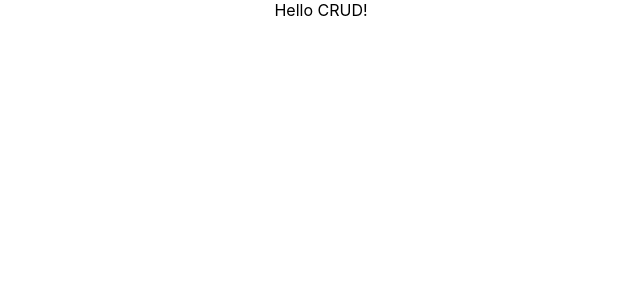
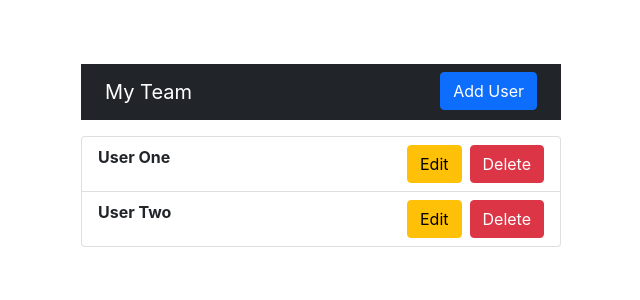
Before and after one commit to asifhjahid/react-crud-app, a React (Create React App) app: page / in a window 1280 px wide. Shown: the top 300 px of the page, without its empty margins (319-959 px from the left). Built offline with nearby package versions, Linux system fonts and the light colour scheme.

Commit message:
complete ui design

```diff
--- a/package.json
+++ b/package.json
@@ -6,9 +6,12 @@
     "@testing-library/jest-dom": "^5.16.4",
     "@testing-library/react": "^13.2.0",
     "@testing-library/user-event": "^13.5.0",
+    "bootstrap": "^5.1.3",
     "react": "^18.1.0",
     "react-dom": "^18.1.0",
+    "react-router-dom": "^6.3.0",
     "react-scripts": "5.0.1",
+    "reactstrap": "^9.0.2",
     "web-vitals": "^2.1.4"
   },
   "scripts": {
--- a/public/index.html
+++ b/public/index.html
@@ -10,34 +10,12 @@
       content="Web site created using create-react-app"
     />
     <link rel="apple-touch-icon" href="%PUBLIC_URL%/logo192.png" />
-    <!--
-      manifest.json provides metadata used when your web app is installed on a
-      user's mobile device or desktop. See https://developers.google.com/web/fundamentals/web-app-manifest/
-    -->
+
     <link rel="manifest" href="%PUBLIC_URL%/manifest.json" />
-    <!--
-      Notice the use of %PUBLIC_URL% in the tags above.
-      It will be replaced with the URL of the `public` folder during the build.
-      Only files inside the `public` folder can be referenced from the HTML.
 
-      Unlike "/favicon.ico" or "favicon.ico", "%PUBLIC_URL%/favicon.ico" will
-      work correctly both with client-side routing and a non-root public URL.
-      Learn how to configure a non-root public URL by running `npm run build`.
-    -->
-    <title>React App</title>
+    <title>CRUD App</title>
   </head>
   <body>
-    <noscript>You need to enable JavaScript to run this app.</noscript>
     <div id="root"></div>
-    <!--
-      This HTML file is a template.
-      If you open it directly in the browser, you will see an empty page.
-
-      You can add webfonts, meta tags, or analytics to this file.
-      The build step will place the bundled scripts into the <body> tag.
-
-      To begin the development, run `npm start` or `yarn start`.
-      To create a production bundle, use `npm run build` or `yarn build`.
-    -->
   </body>
 </html>
--- a/src/App.js
+++ b/src/App.js
@@ -1,9 +1,23 @@
+
+import 'bootstrap/dist/css/bootstrap.min.css';
+import { BrowserRouter as Router, Route, Routes } from 'react-router-dom';
 import './App.css';
+import AddUser from './components/AddUser';
+import EditUser from './components/EditUser';
+import Home from './components/Home';
 
 function App() {
   return (
-    <div className="App">
-      Hello CRUD!
+    <div style={{maxWidth:'30rem', margin:'4rem auto'}}>
+      <Router>
+       <Routes>
+         <Route path='/' element={<Home />} />
+         <Route path='/add' element={<AddUser />} />
+         <Route path='/edit/:id' element={<EditUser />} />
+
+      </Routes>
+      </Router>
+
     </div>
   );
 }
--- /dev/null
+++ b/src/components/AddUser.js
@@ -0,0 +1,18 @@
+import React from 'react';
+import { Link } from 'react-router-dom';
+import { Button, Form, FormGroup, Input, Label } from 'reactstrap';
+
+export default function AddUser() {
+  return (
+    <div>
+    <Form>
+        <FormGroup>
+            <Label>Name: </Label>
+            <Input type='text' placeholder='Enter Name' />
+        </FormGroup>
+        <Button type='submit'>Submit</Button>
+        <Link to='/' className='btn btn-danger ms-2'>Cancel</Link>
+    </Form>
+    </div>
+  )
+}
--- /dev/null
+++ b/src/components/EditUser.js
@@ -0,0 +1,18 @@
+import React from 'react';
+import { Link } from 'react-router-dom';
+import { Button, Form, FormGroup, Input, Label } from 'reactstrap';
+
+export default function EditUser() {
+  return (
+    <div>
+       <Form>
+        <FormGroup>
+            <Label>Name: </Label>
+            <Input type='text' placeholder='Enter Name' />
+        </FormGroup>
+        <Button type='submit'>Edit Name</Button>
+        <Link to='/' className='btn btn-danger ms-2'>Cancel</Link>
+     </Form>
+    </div>
+  )
+}
--- /dev/null
+++ b/src/components/Header.js
@@ -0,0 +1,22 @@
+import React from 'react';
+import { Link } from 'react-router-dom';
+import { Container, Nav, Navbar, NavbarBrand, NavItem } from 'reactstrap';
+
+export default function Header() {
+  return (
+      <div>
+          <Navbar color='dark' dark>
+              <Container className='d-flex justify-content-between'>
+                  <NavbarBrand href='/' >My Team</NavbarBrand>
+                  <Nav>
+                      <NavItem>
+                          <Link to='/add' className='btn btn-primary '>Add User</Link>
+                      </NavItem>
+                  </Nav>
+              </Container>
+
+          </Navbar>
+      </div>
+
+  );
+}
--- /dev/null
+++ b/src/components/Home.js
@@ -0,0 +1,12 @@
+import React from 'react'
+import Header from './Header'
+import UserList from './UserList'
+
+export default function Home() {
+  return (
+    <div>
+       <Header />
+       <UserList />
+    </div>
+  )
+}
--- /dev/null
+++ b/src/components/UserList.js
@@ -0,0 +1,26 @@
+import React from 'react'
+import { Link } from 'react-router-dom'
+import { Button, ListGroup, ListGroupItem } from 'reactstrap'
+
+export default function UserList() {
+  return (
+    <div>
+        <ListGroup className='mt-3'>
+            <ListGroupItem className='d-flex justify-content-between'>
+                <strong>User One</strong>
+                <div>
+                    <Link to='/edit/1' className='btn btn-warning me-2'>Edit</Link>
+                    <Button className='btn btn-danger'>Delete</Button>
+                </div>
+            </ListGroupItem>
+            <ListGroupItem className='d-flex justify-content-between'>
+                <strong>User Two</strong>
+                <div>
+                    <Link to='/edit/1' className='btn btn-warning me-2'>Edit</Link>
+                    <Button className='btn btn-danger'>Delete</Button>
+                </div>
+            </ListGroupItem>
+       </ListGroup>
+    </div>
+  )
+}
```
Also changed, not shown: 1 other file (tests, documents, lock files or other folders).
